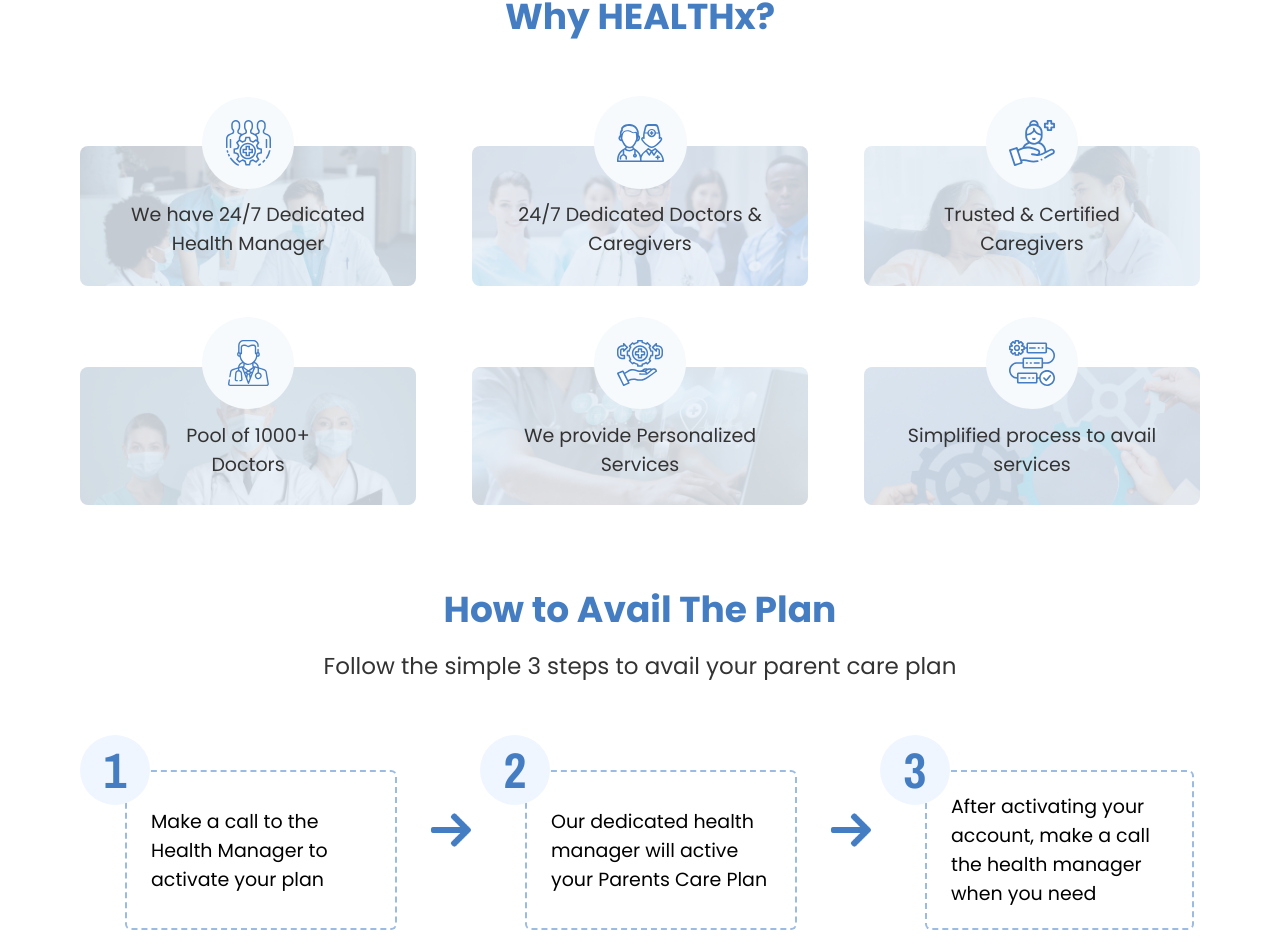
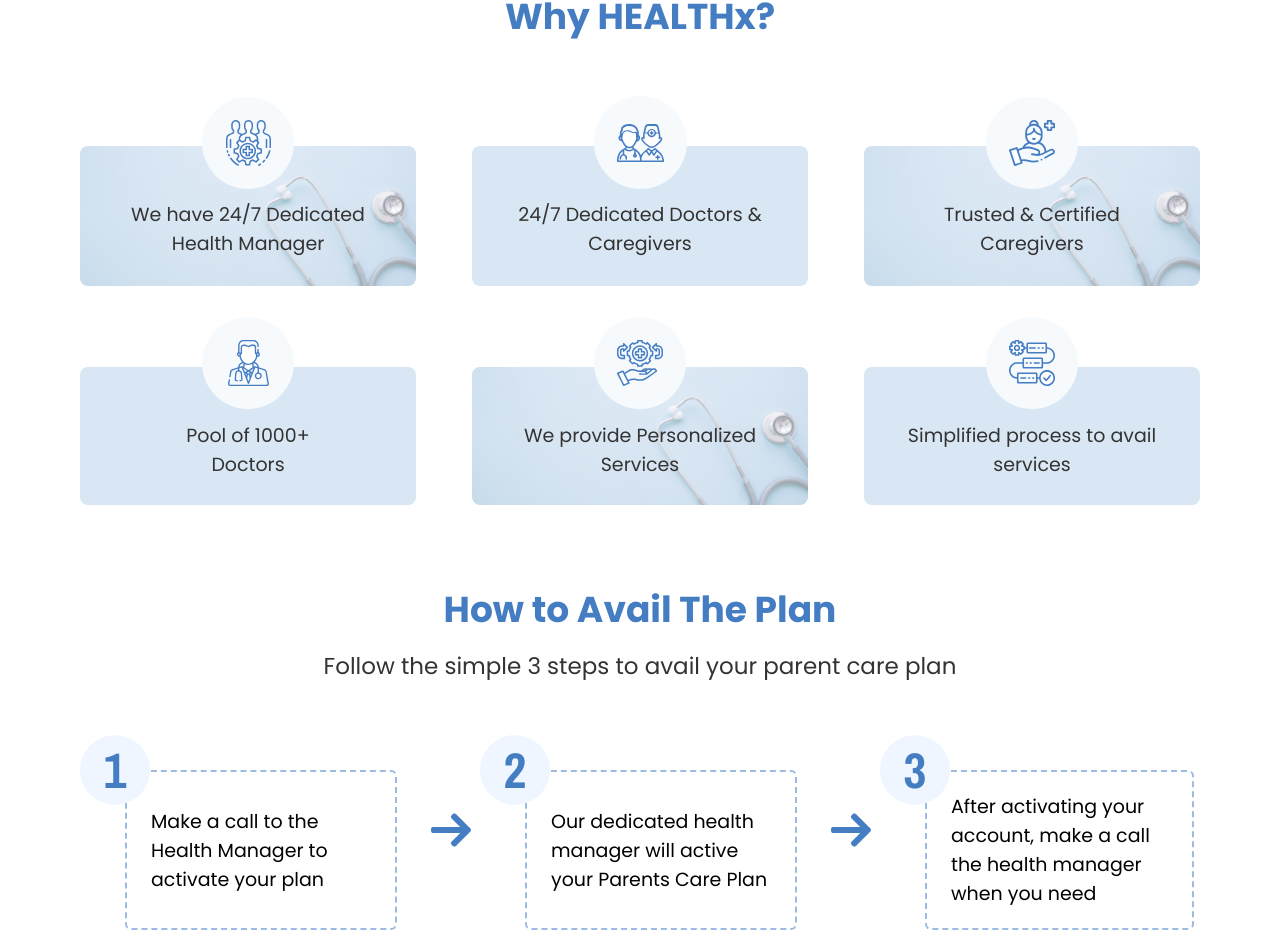
Before and after one commit to SalehinBinIqbal/parents-care-webpage, a React (Create React App) app: page / in a window 1280 px wide. Shown: the part 2621-3564 px from the top of the page. Built offline with nearby package versions, Linux system fonts and the light colour scheme; the HTML template or start-up script is replaced by a standard one.

Commit message:
Updated Why Healthx Section

```diff
--- a/src/components/Body/WhyHealthx/WhyHealthx.jsx
+++ b/src/components/Body/WhyHealthx/WhyHealthx.jsx
@@ -15,7 +15,7 @@
           <div className={classes.iconContainer}>
             <img className={classes.icons} src={icon1} alt="" />
           </div>
-          <div className={classes.textContainer1}>
+          <div className={classes.textContainerOdd}>
             <p>We have 24/7 Dedicated Health Manager</p>
           </div>
         </div>
@@ -23,7 +23,7 @@
           <div className={classes.iconContainer}>
             <img className={classes.icons} src={icon2} alt="" />
           </div>
-          <div className={classes.textContainer2}>
+          <div className={classes.textContainerEven}>
             <p>24/7 Dedicated Doctors & Caregivers</p>
           </div>
         </div>
@@ -31,7 +31,7 @@
           <div className={classes.iconContainer}>
             <img className={classes.icons} src={icon3} alt="" />
           </div>
-          <div className={classes.textContainer3}>
+          <div className={classes.textContainerOdd}>
             <p>Trusted & Certified Caregivers</p>
           </div>
         </div>
@@ -39,7 +39,7 @@
           <div className={classes.iconContainer}>
             <img className={classes.icons} src={icon4} alt="" />
           </div>
-          <div className={classes.textContainer4}>
+          <div className={classes.textContainerEven}>
             <p>Pool of 1000+ Doctors</p>
           </div>
         </div>
@@ -47,7 +47,7 @@
           <div className={classes.iconContainer}>
             <img className={classes.icons} src={icon5} alt="" />
           </div>
-          <div className={classes.textContainer5}>
+          <div className={classes.textContainerOdd}>
             <p>We provide Personalized Services</p>
           </div>
         </div>
@@ -55,7 +55,7 @@
           <div className={classes.iconContainer}>
             <img className={classes.icons} src={icon6} alt="" />
           </div>
-          <div className={classes.textContainer6}>
+          <div className={classes.textContainerEven}>
             <p>Simplified process to avail services</p>
           </div>
         </div>
--- a/src/components/Body/WhyHealthx/WhyHealthx.module.css
+++ b/src/components/Body/WhyHealthx/WhyHealthx.module.css
@@ -28,7 +28,7 @@
     margin: auto;
     padding: 23px;
 }
-.textContainer1, .textContainer2, .textContainer3, .textContainer4, .textContainer5, .textContainer6{
+.textContainerOdd, .textContainerEven{
     background-size: cover;
     background-position: center;
     border-radius: 8px;
@@ -40,23 +40,13 @@
     width: 100%;
     height: 150%;
 }
-.textContainer1{
-    background-image: url("../../../assets/Health\ Manager\ Bg.png");
+.textContainerOdd{
+    background-image: url("../../../assets/Why\ Healthx\ Card\ Bg.png");
+    background-position: center;
+    background-size: cover;
 }
-.textContainer2{
-    background-image: url("../../../assets/Doctors\ _\ Caregiver\ Bg.png");
-}
-.textContainer3{
-    background-image: url("../../../assets/Caregivers\ Bg.png");
-}
-.textContainer4{
-    background-image: url("../../../assets/Doctors\ Bg.png");
-}
-.textContainer5{
-    background-image: url("../../../assets/Personalized\ Service\ Bg.png");
-}
-.textContainer6{
-    background-image: url("../../../assets/Simplified\ Process\ Bg.png");
+.textContainerEven{
+    background: #D8E7F3;
 }
 .grid p{
     font-size: 19px;
```
